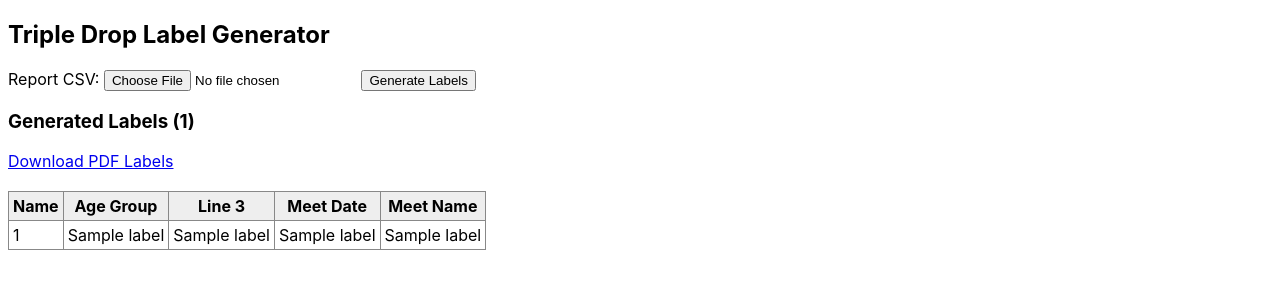
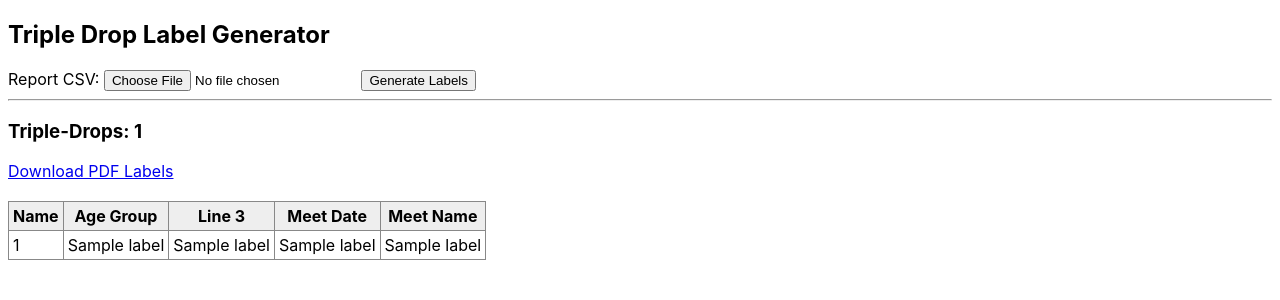
Before and after one commit to paradox183/TreasureChest, a Flask app: template templates/triple_drop.html in a window 1280 px wide. Shown: the top 300 px of the page. Run offline with Flask 3, Linux system fonts and the light colour scheme; the template is opened without the code that fills it: most values are stand-ins (such as "Sample title", 1, 10 or a date in 2020).

Commit message:
formatting change

```diff
--- a/templates/triple_drop.html
+++ b/templates/triple_drop.html
@@ -28,7 +28,8 @@
 </form>
 
 {% if label_data %}
-<h3>Generated Labels ({{ label_data|length }})</h3>
+<hr>
+<h3>Triple-Drops: {{ label_data|length }}</h3>
 
 <p>
     <a href="{{ url_for('download', filename=label_filename) }}">Download PDF Labels</a>
```
